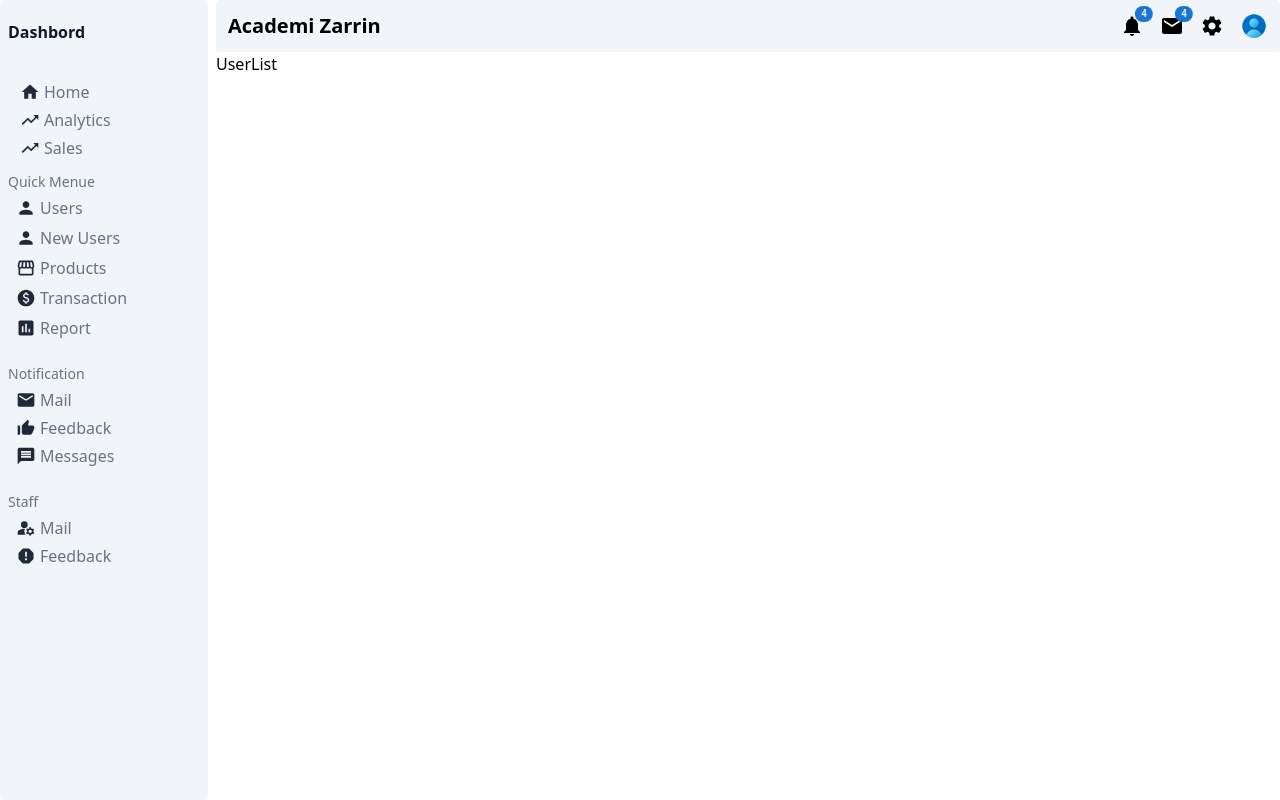
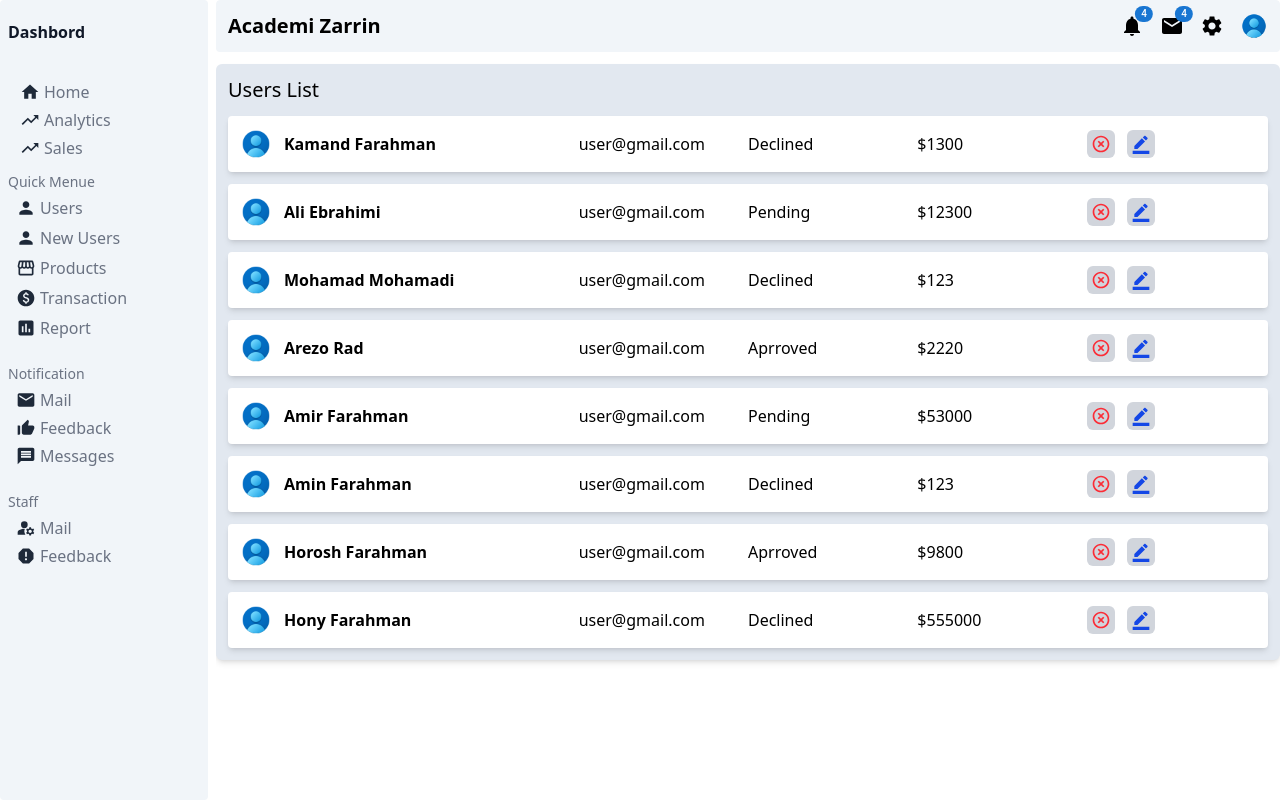
Before and after one commit to zarrin-ebrahimi/cms-react, a React (Vite) app: page /users in a window 1280 px wide. Built offline with nearby package versions, Linux system fonts and the light colour scheme.

Commit message:
Added Users List Component

```diff
--- a/src/pages/UserList.jsx
+++ b/src/pages/UserList.jsx
@@ -1,7 +1,36 @@
-import React from 'react'
+import {useState} from 'react'
+import {usersRows} from './dataUsers'
+import * as Icon from '@mui/icons-material'
 
 export default function UserList() {
+  const [userDatas, setUserDatas] = useState(usersRows)
+  const userDelete = userID =>{
+    setUserDatas(userDatas.filter(user => user.id != userID))
+  }
   return (
-    <div>UserList</div>
+    <div className='bg-slate-200 mt-3 rounded-md shadow-md p-3'>
+    <span className='text-xl '>Users List</span>
+    <ul className=' w-full mt-3 flex  flex-col  gap-3 '>
+       {userDatas.map(user =>(
+            <li key={user.id} className='grid grid-cols-6 items-center  bg-white rounded-sm shadow-md p-3'>
+            <div  className='flex gap-x-3 items-center col-span-2'>
+                <img src={user.img} alt="" className='w-8'/>
+                <span className='font-bold'>{user.username}</span>
+            </div>
+            <span className=''>{user.email}</span>
+            <span>{user.status}</span>
+            <span>${user.transaction}</span>
+             <div className='gap-3 flex '>
+             <button className='bg-gray-300 rounded-md' onClick={()=>userDelete(user.id)}>
+                <Icon.HighlightOff className='m-1 text-red-500' fontSize='small'/>
+            </button>
+            <button className='bg-gray-300 rounded-md'>
+                <Icon.BorderColor className='m-1  text-blue-700' fontSize='small'/>
+            </button>
+            </div>
+        </li>
+       ))}
+    </ul>
+</div>
   )
 }
--- /dev/null
+++ b/src/pages/dataUsers.jsx
@@ -0,0 +1,12 @@
+const usersRows = [
+    {id:1, username:'Kamand Farahman', email:'user@gmail.com', transaction:1300, status: 'Declined', img:'images/icons8-user-32.png'},
+    {id:2, username:'Ali Ebrahimi', email:'user@gmail.com', transaction:12300, status: 'Pending', img:'images/icons8-user-32.png'},
+    {id:3, username:'Mohamad Mohamadi', email:'user@gmail.com', transaction:123, status: 'Declined', img:'images/icons8-user-32.png'},
+    {id:4, username:'Arezo Rad', email:'user@gmail.com', transaction:2220, status: 'Aprroved', img:'images/icons8-user-32.png'},
+    {id:5, username:'Amir Farahman', email:'user@gmail.com', transaction:53000, status: 'Pending', img:'images/icons8-user-32.png'},
+    {id:6, username:'Amin Farahman', email:'user@gmail.com', transaction:123, status: 'Declined', img:'images/icons8-user-32.png'},
+    {id:7, username:'Horosh Farahman', email:'user@gmail.com', transaction:9800, status: 'Aprroved', img:'images/icons8-user-32.png'},
+    {id:8, username:'Hony Farahman', email:'user@gmail.com', transaction:555000, status: 'Declined', img:'images/icons8-user-32.png'},
+]
+
+export {usersRows}
```
